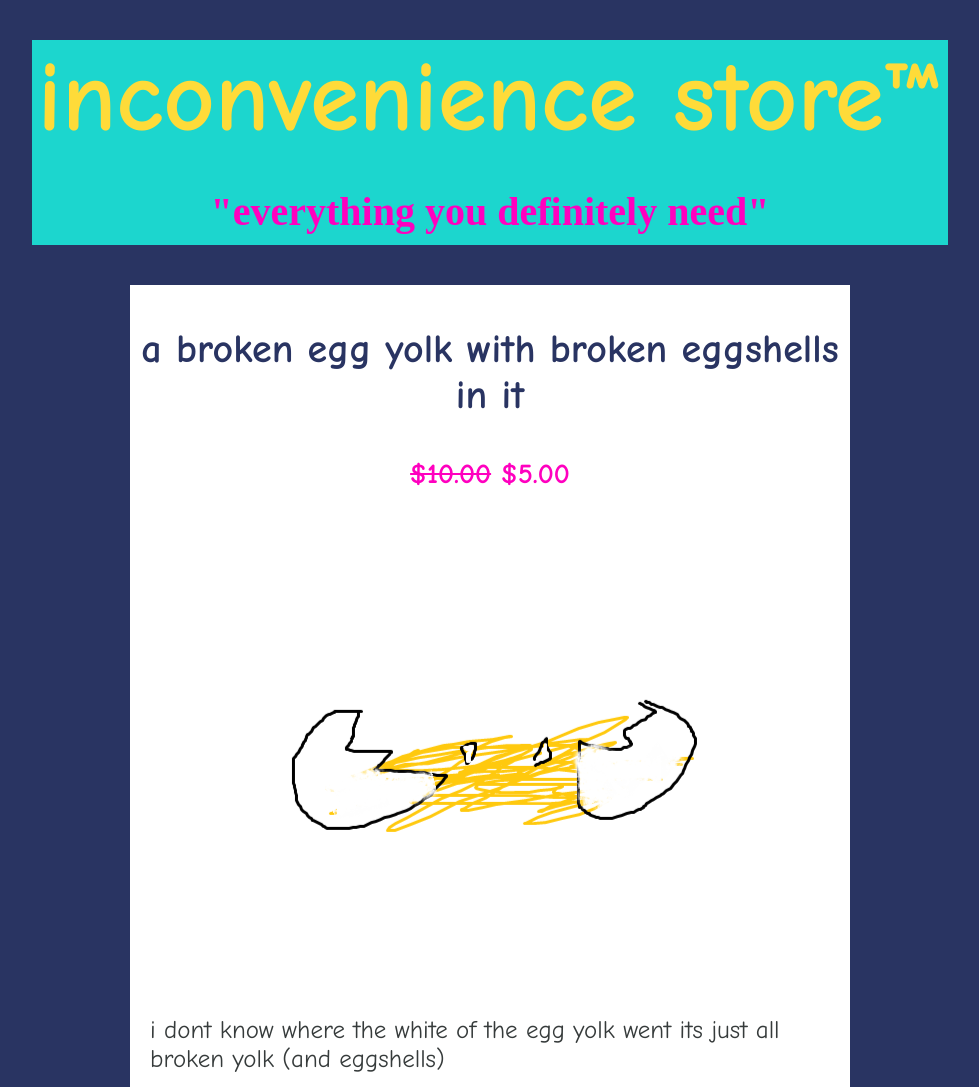
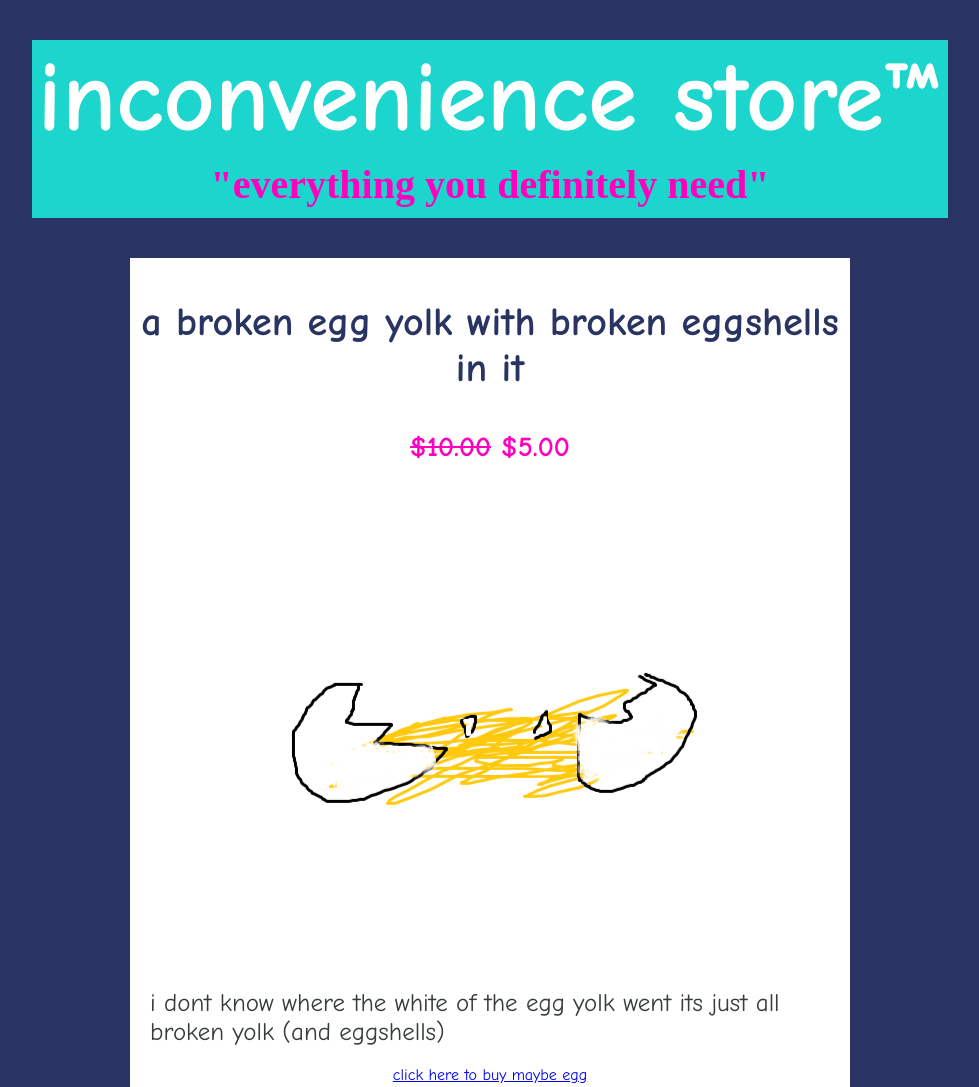
Before and after one commit to staten-island-tech/css-blogpost-project-inconveniencestore, a plain HTML site: page index.html in a window 1280 px wide. Shown: the top 1087 px of the page, without its empty margins (150-1129 px from the left). Drawn offline with Linux system fonts and the light colour scheme; a web font is replaced by a local one.

Commit message:
color nerf pt 2 but i dont like yellow

```diff
--- a/style.css
+++ b/style.css
@@ -15,7 +15,7 @@ body {
 }
 
 h1 {
-    color: rgb(254, 219, 57);
+    color: rgb(255, 255, 255);
     font-size: 100px;
     margin: 6px
 }
@@ -25,6 +25,7 @@ h2 {
     padding-bottom: 10px;
     font-size: 40px;
     color: rgb(255, 0, 191);
+    margin-top: 0;
 }
 
 h3 {
```
